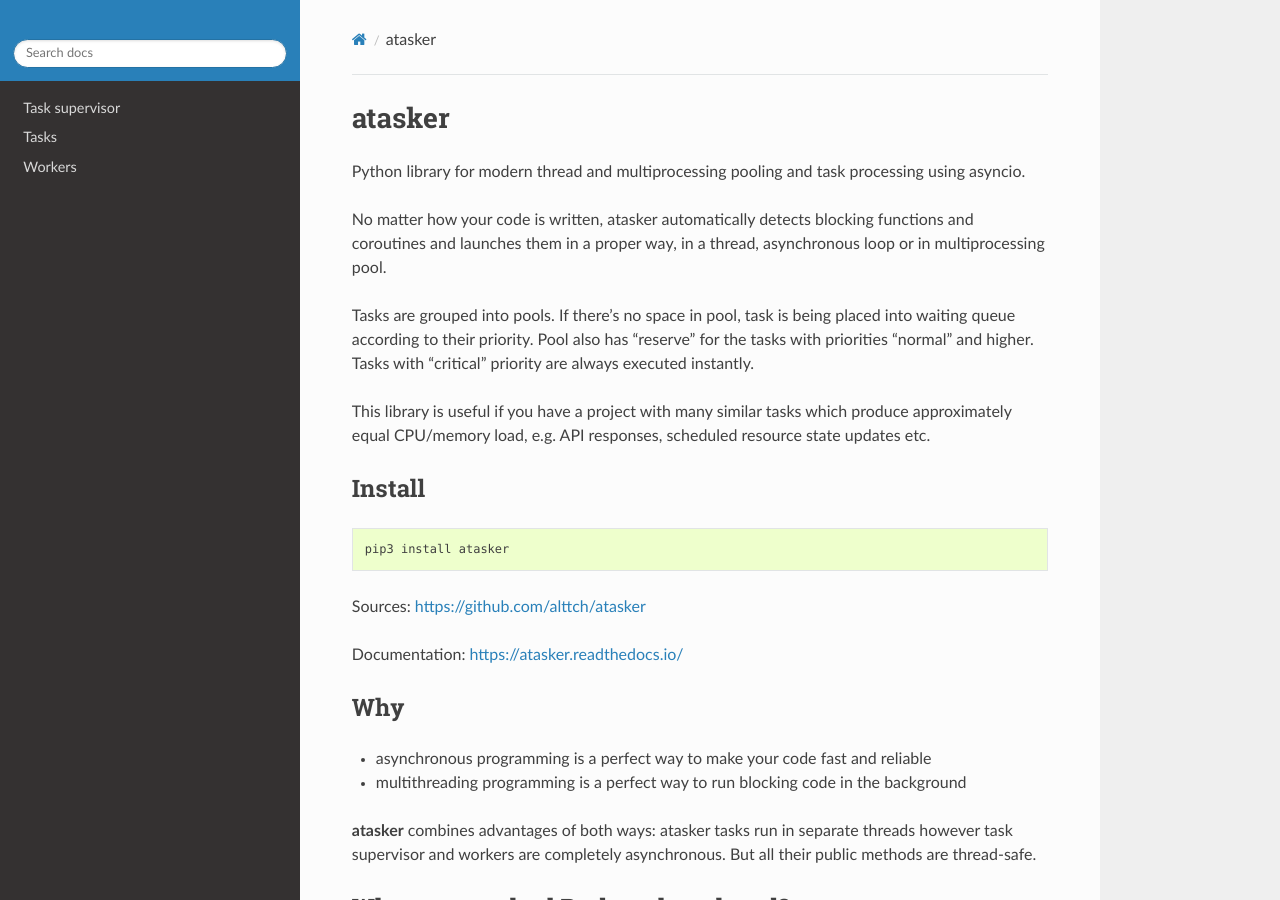
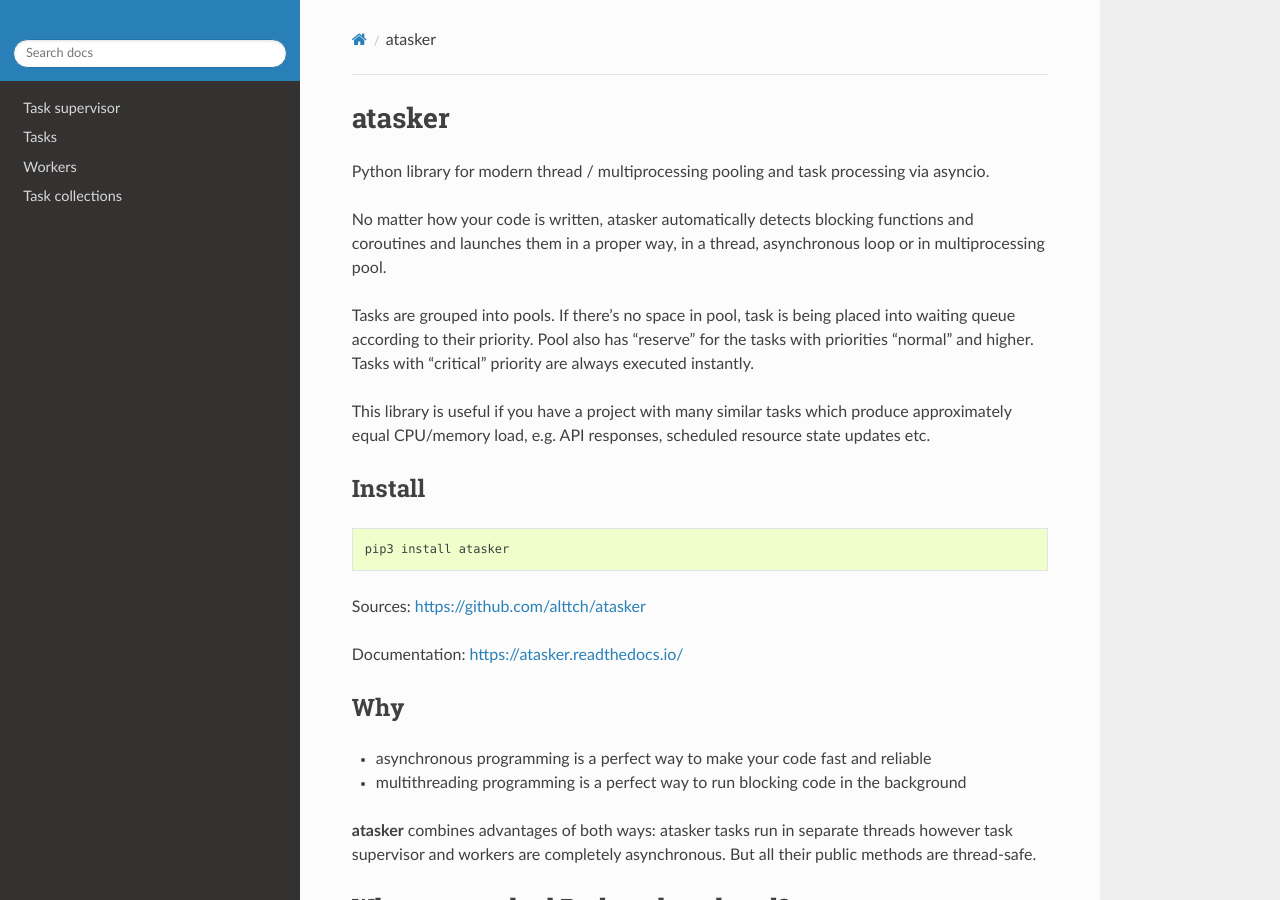
Before and after one commit to alttch/atasker, a Sphinx documentation site: the page built from doc/index.rst, in a window 1280 px wide and 900 px high. Built offline with Sphinx 7.4.7 and the Read the Docs theme 2.0.0, drawn with Linux system fonts in a browser that asks for light colours.

Commit message:
collection docs

```diff
--- a/doc/index.rst
+++ b/doc/index.rst
@@ -6,3 +6,4 @@
     supervisor
     tasks
     workers
+    collections
--- a/doc/readme.rst
+++ b/doc/readme.rst
@@ -1,8 +1,8 @@
 atasker
 =======
 
-Python library for modern thread and multiprocessing pooling and task
-processing using asyncio.
+Python library for modern thread / multiprocessing pooling and task
+processing via asyncio.
 
 No matter how your code is written, atasker automatically detects
 blocking functions and coroutines and launches them in a proper way, in
--- a/doc/tasks.rst
+++ b/doc/tasks.rst
@@ -42,6 +42,7 @@ Manual wrapping supports params:
 * **name** set task thread name
 * **daemon** if *True*, task thread will be launched as daemon.
 * **priority** task :ref:`priority<priorities>`
+* **supervisor** custom :doc:`task supervisor<supervisor>`
 
 Multiprocessing task
 ====================
```
Also changed, not shown: doc/collections.rst (added, +64 -0 lines), 1 other file.
